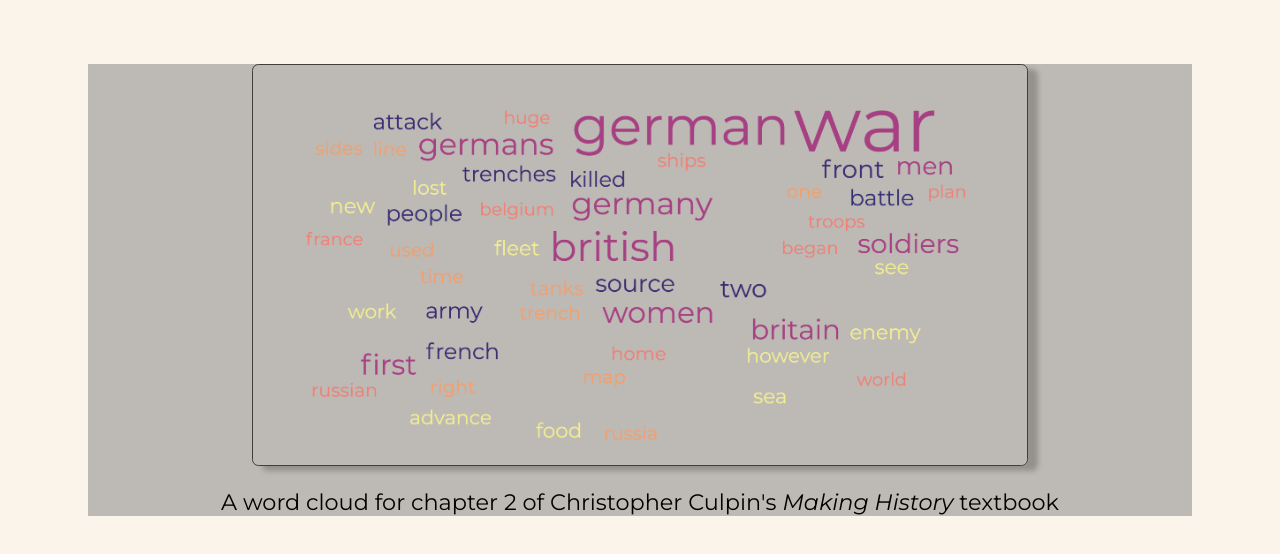
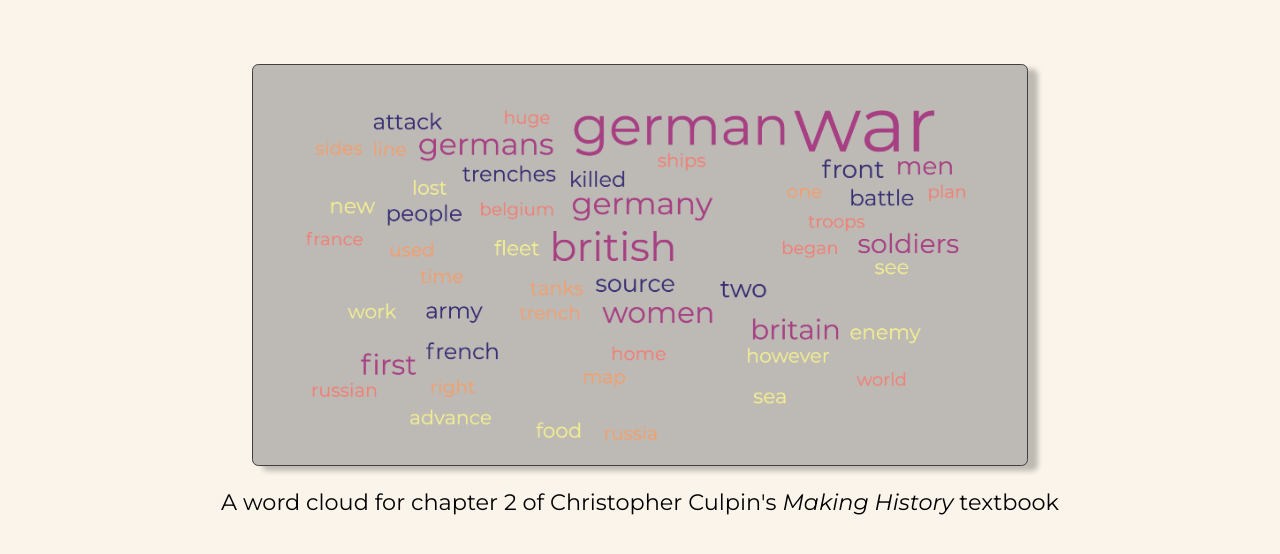
Before and after one commit to DrJGC/WW1-Cloud, a website built with Vite: page index.html in a window 1280 px wide. Built offline with nearby package versions, Linux system fonts and the light colour scheme.

Commit message:
changed background of image

```diff
--- a/style.css
+++ b/style.css
@@ -16,9 +16,9 @@ body {
   padding: 2em;
 }
 
-figure {
+/*figure {
   background-color: rgb(189, 186, 181);
-}
+}*/
 
 #WW1-Cloud {
   display: block;
@@ -28,6 +28,7 @@ figure {
   border: 1px solid rgb(64, 63, 62);
   border-radius: 0.4em;
   box-shadow: 10px 5px 5px rgba(54, 53, 51, 0.3);
+  background-color: rgb(189, 186, 181);
 }
 
 #cloud-caption {
```
